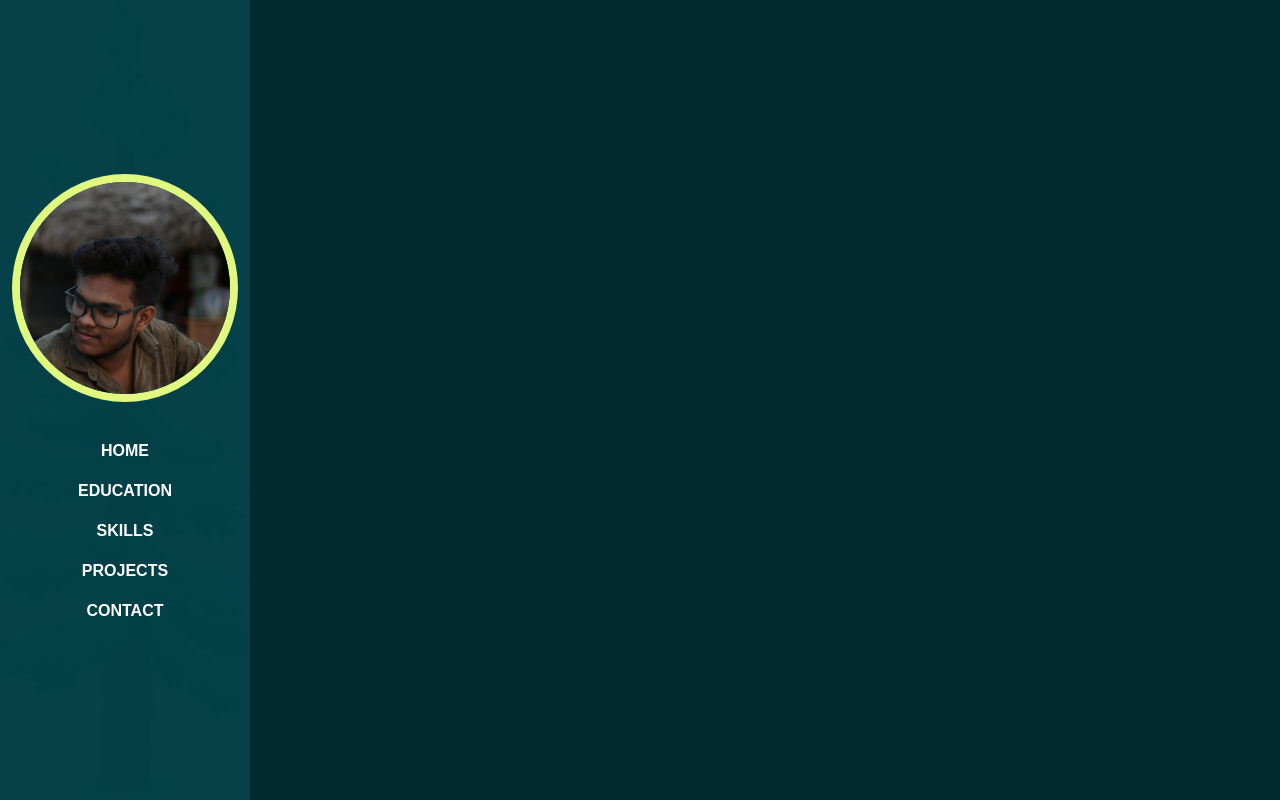
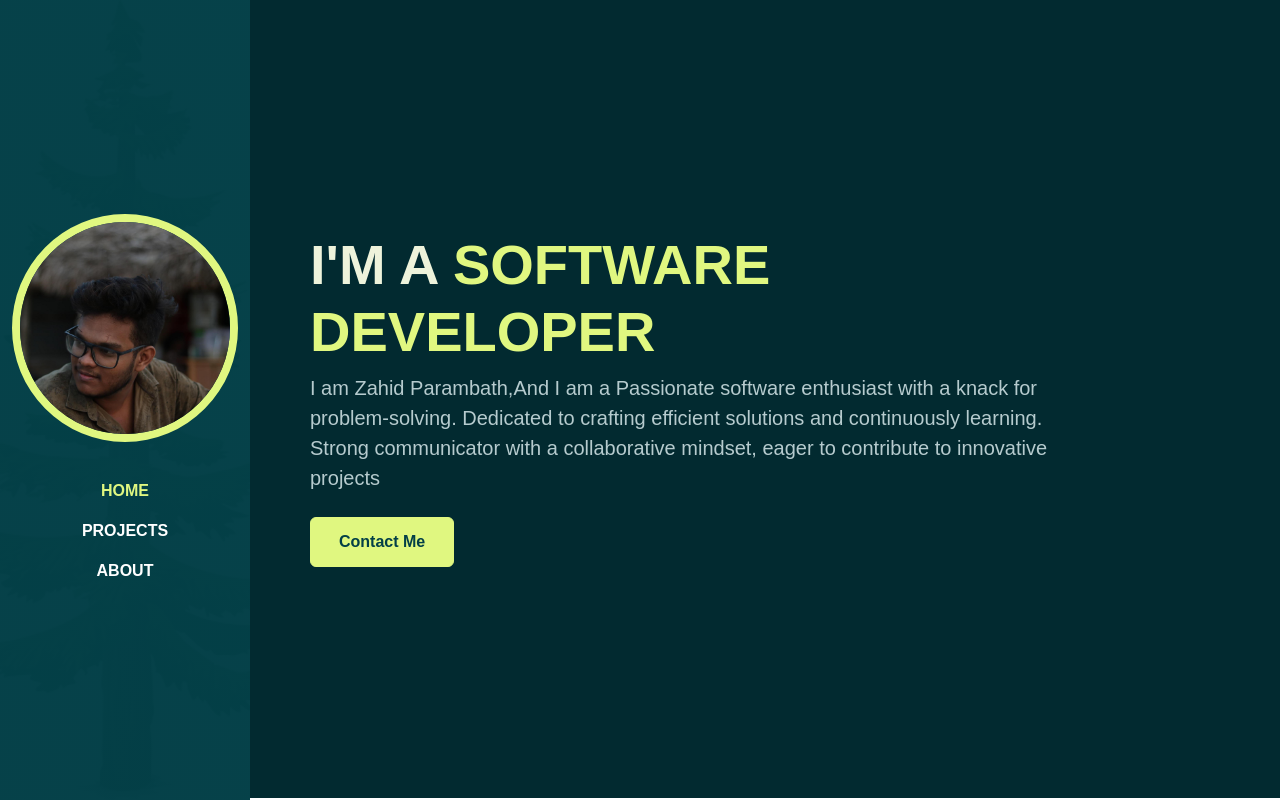
Before and after one commit to zahidparambath/My_Portfolio, a plain HTML site: page index.html in a window 1280 px wide. Drawn offline with Linux system fonts and the light colour scheme; a web font is replaced by a local one.

Commit message:
feature/home-section added

```diff
--- a/assets/css/style.css
+++ b/assets/css/style.css
@@ -35,8 +35,25 @@ a:hover{
 img{
     width: 100%;
 }
+.text-brand{
+    color: var(--color-brand);
+}
+.full-height{
+    min-height: 100vh;
+    height: 100%;
+    display: flex;
+    flex-direction: column;
+    justify-content: center;
+    padding-top: 80px;
+    padding-bottom: 80px;
+    border-bottom: 2px solid #fff;
+}
 
 /* navbar styling */
+
+.navbar{
+    background-color: var(--color-base);
+}
 
 .navbar .nav-link {
     font-weight: 700;
@@ -45,6 +62,10 @@ img{
 }
 
 .navbar .nav-link:hover {
+    color: var(--color-brand);
+}
+
+.navbar .nav-link.active{
     color: var(--color-brand);
 }
 
@@ -61,3 +82,28 @@ img{
 .navbar-brand img {
     border: 8px solid var(--color-brand);
 }
+
+/* content wrapper */
+
+#content-wrapper{
+    padding-left: var(--sidebar-width);
+}
+
+/* home button */
+
+.btn{
+    padding: 12px 28px;
+    font-weight: 700;
+}
+
+.btn-brand{
+    background-color: var(--color-brand);
+    border-color: var(--color-brand);
+    color: var(--color-base);
+}
+
+.btn-brand:hover, .btn-brand:focus{
+    background-color: var(--color-brand2);
+    color: var(--color-base);
+    border-color: var(--color-brand2);
+}
--- a/assets/js/main.js
+++ b/assets/js/main.js
@@ -0,0 +1,17 @@
+AOS.init();
+
+// You can also pass an optional settings object
+// below listed default settings
+AOS.init({
+  // Global settings:
+
+  // Settings that can be overridden on per-element basis, by `data-aos-*` attributes:
+  offset: 120, // offset (in px) from the original trigger point
+  delay: 0, // values from 0 to 3000, with step 50ms
+  duration: 700, // values from 0 to 3000, with step 50ms
+  easing: 'ease', // default easing for AOS animations
+  once: false, // whether animation should happen only once - while scrolling down
+  mirror: false, // whether elements should animate out while scrolling past them
+  anchorPlacement: 'top-bottom', // defines which position of the element regarding to window should trigger the animation
+
+});
--- a/index.html
+++ b/index.html
@@ -9,10 +9,10 @@
     <link rel="stylesheet" href="./assets/css/line-awesome.min.css">
     <link rel="stylesheet" href="./assets/css/style.css">
 </head>
-<body>
+<body data-bs-spy="scroll" data-bs-target=".navbar">
 
     <!-- Navbar -->
-    <nav class="navbar navbar-expand-lg navbar-dark">
+    <nav class="navbar navbar-expand-lg navbar-dark fixed-top">
         <div class="container flex-lg-column">
           <a class="navbar-brand mb-lg-4 mx-lg-auto" href="#">
             <span class="h3 fw-bold d-block d-lg-none">Zahid Parambath</span>
@@ -27,16 +27,10 @@
                 <a class="nav-link active" aria-current="page" href="#home">Home</a>
               </li>
               <li class="nav-item">
-                <a class="nav-link active" aria-current="page" href="#education">Education</a>
-              </li>
-              <li class="nav-item">
-                <a class="nav-link active" aria-current="page" href="#skills">Skills</a>
-              </li>
-              <li class="nav-item">
                 <a class="nav-link active" aria-current="page" href="#projects">Projects</a>
               </li>
               <li class="nav-item">
-                <a class="nav-link active" aria-current="page" href="#contact">Contact</a>
+                <a class="nav-link active" aria-current="page" href="#about">About</a>
               </li>
             </ul>
           </div>
@@ -45,6 +39,24 @@
 
     <!-- navbar ends here -->
 
+    <!-- content-wrapper -->
+
+   <div id="content-wrapper">
+    <!-- home section -->
+    <section id="home" class="full-height px-lg-5">
+        <div class="container">
+            <div class="row">
+                <div class="col-lg-10">
+                    <h1 class="display-4 fw-bolder" data-aos="fade-up">I'M A <span class="text-brand">SOFTWARE DEVELOPER</span></h1>
+                    <P class="lead mt-2 mb-4"  data-aos="fade-up" data-aos-delay="300">I am Zahid Parambath,And I am a Passionate software enthusiast with a knack for problem-solving. Dedicated to crafting efficient solutions and continuously learning. Strong communicator with a collaborative mindset, eager to contribute to innovative projects</P>
+                    <div>
+                        <a href="" class="btn btn-brand" data-aos="fade-up" data-aos-delay="600">Contact Me</a>
+                    </div>
+                </div>
+            </div>
+        </div>
+    </section>
+    </div>
     <script src="./assets/js/bootstrap.bundle.min.js"></script>
     <script src="./assets/js/aos.js"></script>
     <script src="./assets/js/main.js"></script>
```
